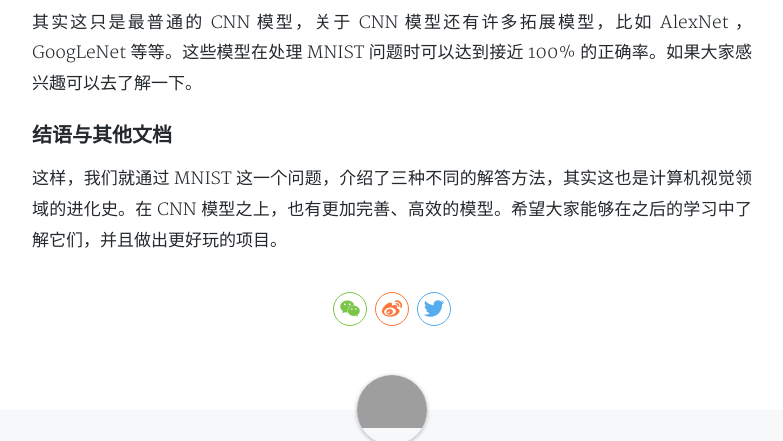
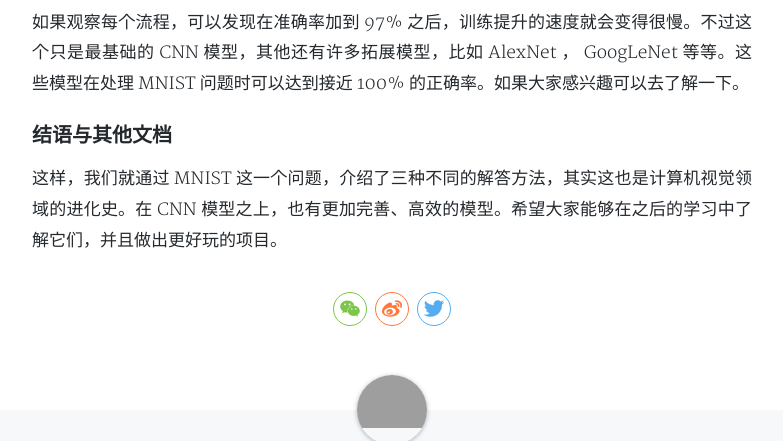
Before and after one commit to cometeme/cometeme.github.io, a Jekyll site: the page built from _posts/2018-08-23-[pytorch]从易到难解决MNIST问题.md, in a window 1280 px wide and 900 px high, scrolled down 9444 px, cut to the strip 248-689 px from the top of the window. Shown: the whole strip, without its empty margins (248-1031 px from the left). Built offline with Jekyll 4.4.1, drawn with Linux system fonts in a browser that asks for light colours; nearby versions of some CDN libraries; comment, search, counter and statistics services are not loaded; a style sheet for code colours, icons or effects is not loaded.

Commit message:
update MNIST post

```diff
--- a/_posts/2018-08-23-[pytorch]从易到难解决MNIST问题.md
+++ b/_posts/2018-08-23-[pytorch]从易到难解决MNIST问题.md
@@ -314,7 +314,7 @@ if __name__ == '__main__':
 
 ![CNN-result](../../../assets/screenshot/MNIST-3.png)
 
-其实这只是最普通的 CNN 模型，关于 CNN 模型还有许多拓展模型，比如 AlexNet ， GoogLeNet 等等。这些模型在处理 MNIST 问题时可以达到接近 100% 的正确率。如果大家感兴趣可以去了解一下。
+如果观察每个流程，可以发现在准确率加到 97% 之后，训练提升的速度就会变得很慢。不过这个只是最基础的 CNN 模型，其他还有许多拓展模型，比如 AlexNet ， GoogLeNet 等等。这些模型在处理 MNIST 问题时可以达到接近 100% 的正确率。如果大家感兴趣可以去了解一下。
 
 ### 结语与其他文档
 
```
